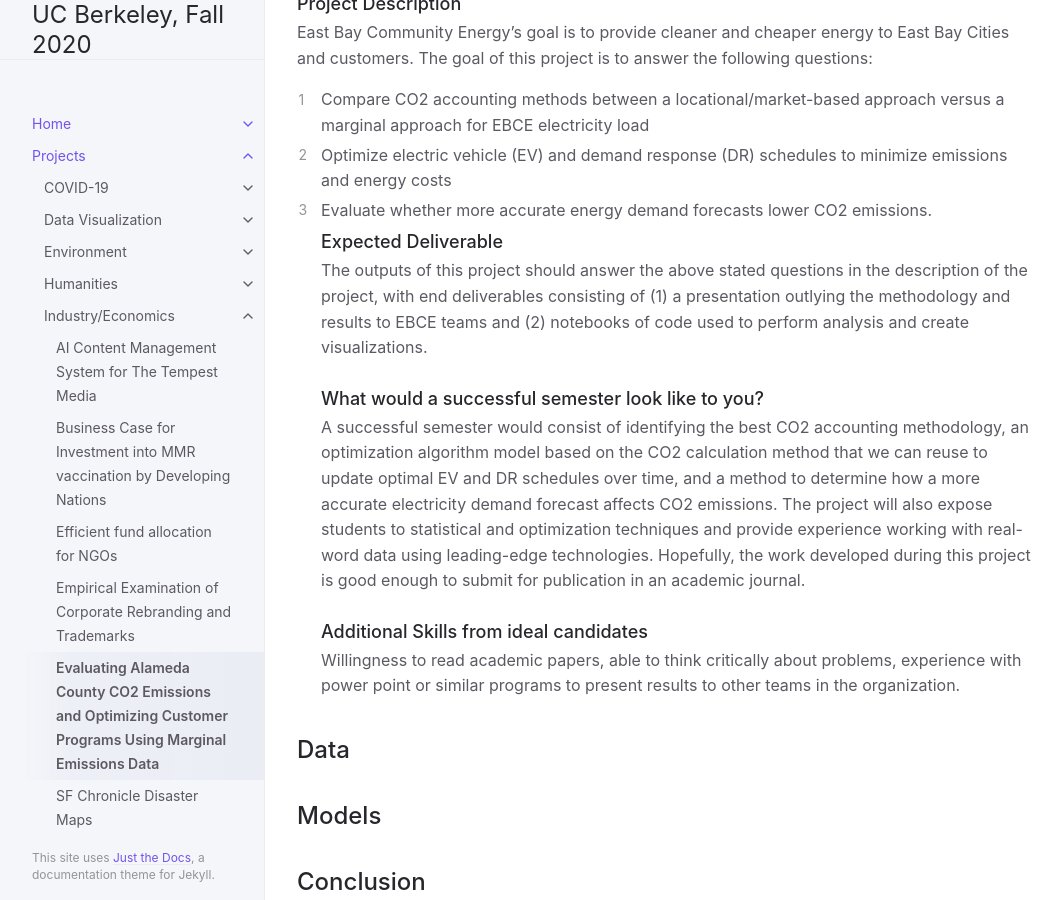
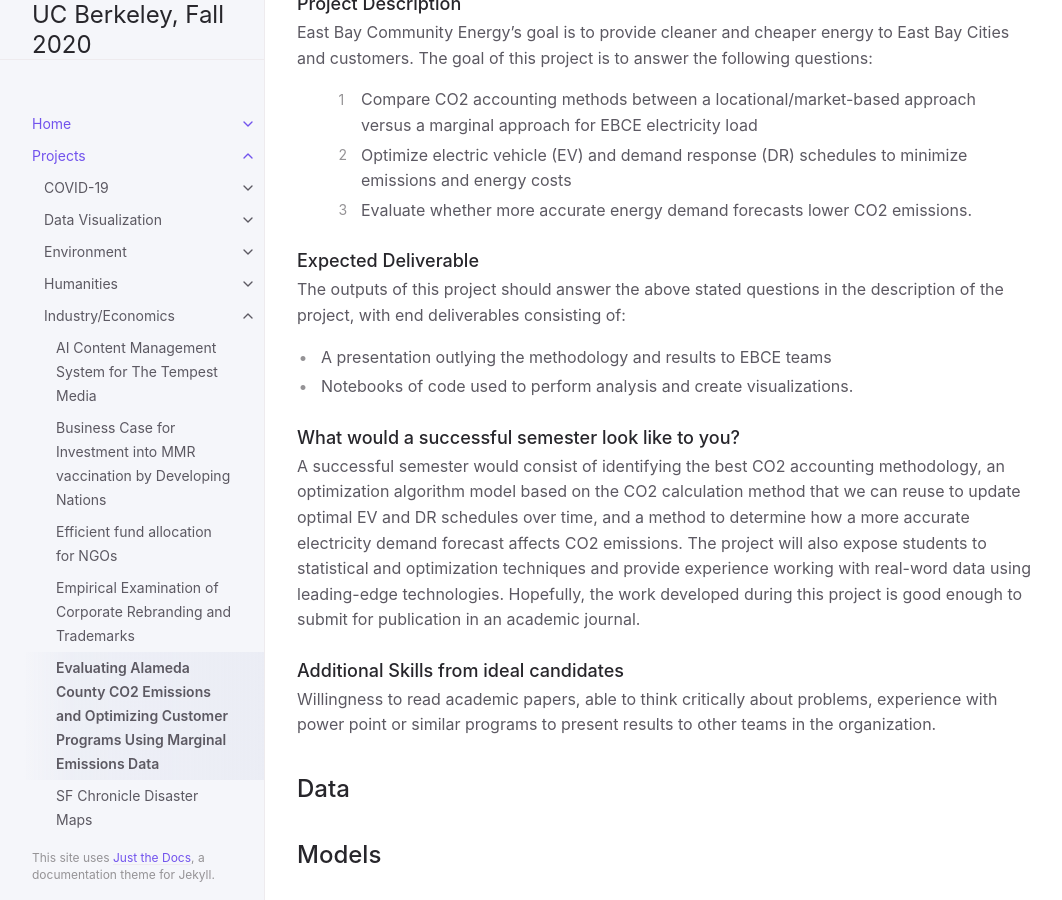
Before and after one commit to DS-Discovery/ds-discovery.github.io, a Jekyll site: the page built from Projects/Industry:Economics/IE-Evaluating Alameda County CO2 Emissions and Optimizing Customer Programs Using Marginal Emissions Data.md, in a window 1280 px wide and 900 px high, scrolled down 391 px. Shown: the whole window, without its empty margins (107-1169 px from the left). Built offline with Jekyll 4.4.1, drawn with Linux system fonts in a browser that asks for light colours.

Commit message:
Update IE-Evaluating Alameda County CO2 Emissions and Optimizing Customer Programs Using Marginal Emissions Data.md

```diff
--- a/Projects/Industry:Economics/IE-Evaluating Alameda County CO2 Emissions and Optimizing Customer Programs Using Marginal Emissions Data.md
+++ b/Projects/Industry:Economics/IE-Evaluating Alameda County CO2 Emissions and Optimizing Customer Programs Using Marginal Emissions Data.md
@@ -13,13 +13,18 @@ nav_order: 4
 ## Overview
 ### Project Description
 East Bay Community Energy’s goal is to provide cleaner and cheaper energy to East Bay Cities and customers. The goal of this project is to answer the following questions:
-1. Compare CO2 accounting methods between a locational/market-based approach versus a marginal approach for EBCE electricity load
-1. Optimize electric vehicle (EV) and demand response (DR) schedules to minimize emissions and energy costs
-1. Evaluate whether more accurate energy demand forecasts lower CO2 emissions.
+>1. Compare CO2 accounting methods between a locational/market-based approach versus a marginal approach for EBCE electricity load
+>1. Optimize electric vehicle (EV) and demand response (DR) schedules to minimize emissions and energy costs
+>1. Evaluate whether more accurate energy demand forecasts lower CO2 emissions.
+
 ### Expected Deliverable
-The outputs of this project should answer the above stated questions in the description of the project, with end deliverables consisting of (1) a presentation outlying the methodology and results to EBCE teams and (2) notebooks of code used to perform analysis and create visualizations.
+The outputs of this project should answer the above stated questions in the description of the project, with end deliverables consisting of:
+   * A presentation outlying the methodology and results to EBCE teams
+   * Notebooks of code used to perform analysis and create visualizations.
+
 ### What would a successful semester look like to you?
 A successful semester would consist of identifying the best CO2 accounting methodology, an optimization algorithm model based on the CO2 calculation method that we can reuse to update optimal EV and DR schedules over time, and a method to determine how a more accurate electricity demand forecast affects CO2 emissions. The project will also expose students to statistical and optimization techniques and provide experience working with real-word data using leading-edge technologies. Hopefully, the work developed during this project is good enough to submit for publication in an academic journal.
+
 ### Additional Skills from ideal candidates
 Willingness to read academic papers, able to think critically about problems, experience with power point or similar programs to present results to other teams in the organization.
 
```
